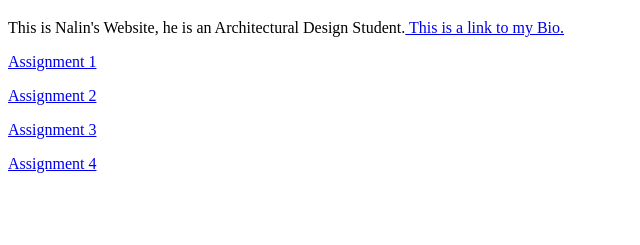
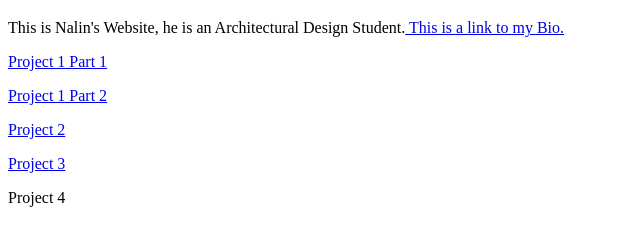
Before and after one commit to nalinchahal/nalinchahal.github.io, a plain HTML site: page index.html in a window 1280 px wide. Shown: the part 61-306 px from the top of the page, without its empty margins (0-640 px from the left). Drawn offline with Linux system fonts and the light colour scheme.

Commit message:
revisions

```diff
--- a/index.html
+++ b/index.html
@@ -6,9 +6,10 @@
 <body>
 	<h1>Nalin Chahal</h1>
 	<p>This is Nalin's Website, he is an Architectural Design Student.<a href="/bio/"> This is a link to my Bio.</a></p>
-	<p><a href="../assignment1/Index.html">Assignment 1</a></p>
-	<p><a href="../assignment2/Index.html">Assignment 2</a></p>
-	<p><a href="../Assignment_3/PosterDesign1.html">Assignment 3</a></p>
-	<p><a href="https://nalinchahal.github.io/Assignment_4/">Assignment 4</a></p>
+	<p><a href="https://nalinchahal.github.io/Project_1_Part_1/">Project 1 Part 1</a></p>
+	<p><a href="https://nalinchahal.github.io/Project_1_Part_2/">Project 1 Part 2</a></p>
+	<p><a href="https://nalinchahal.github.io/Project_2/">Project 2</a></p>
+	<p><a href="https://nalinchahal.github.io/Project_3/">Project 3</a></p>
+	<p><a href="https://nalinchahal.github.io/Project_4/"></a>Project 4</p>
 </body>
 </html>
```
